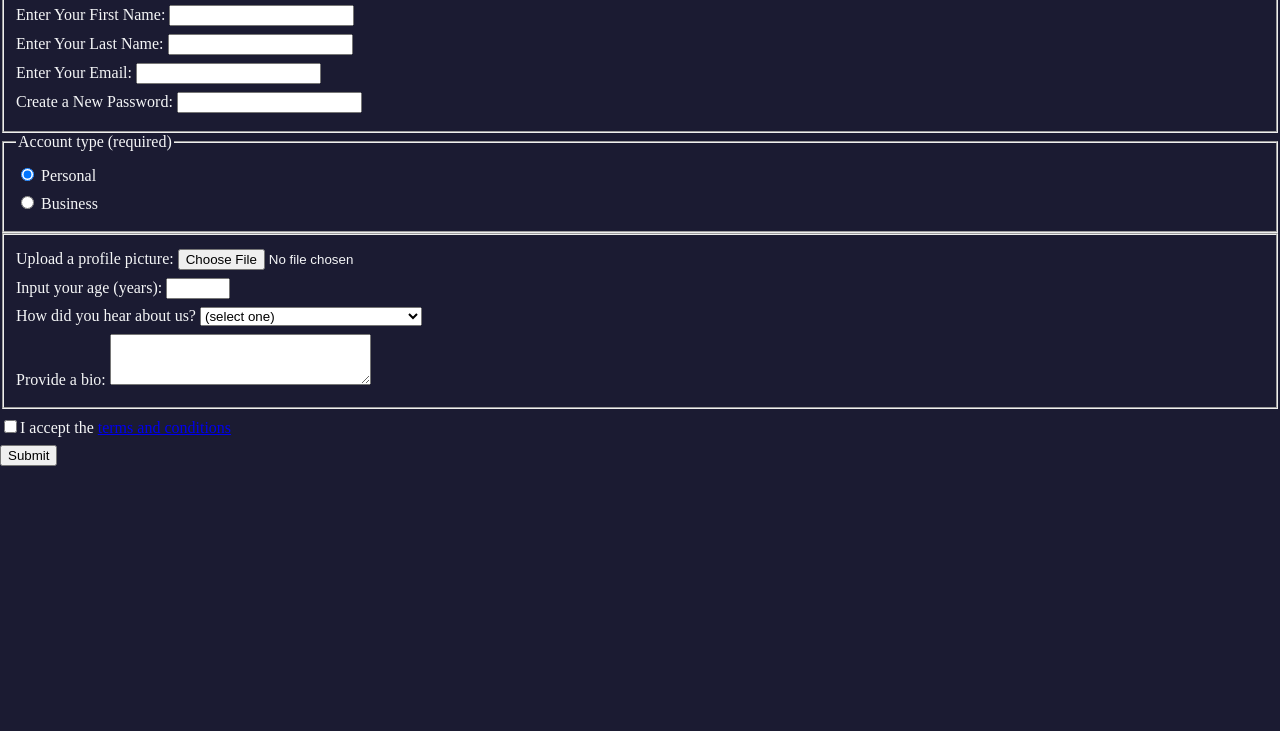
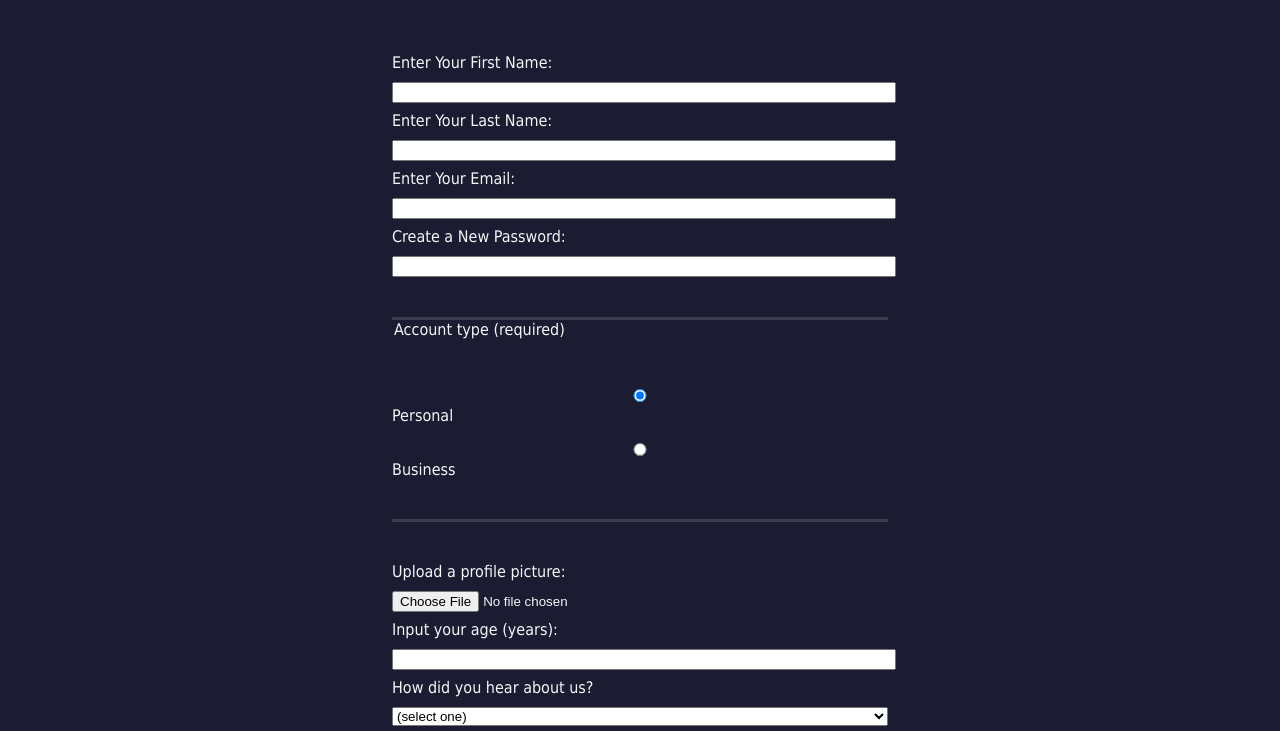
Before and after one commit to MateoLeon505/Registration-Form, a plain HTML site: page form.html in a window 1280 px wide. Shown: the part 124-855 px from the top of the page. Before the commit the page ends 821 px from the top, so only its background shows below. Drawn offline with Linux system fonts and the light colour scheme.

Commit message:
agregando estilos al formulario

```diff
--- a/form.html
+++ b/form.html
@@ -11,10 +11,12 @@
         <p>Please fill out this form with the required information</p>
         <form method="post" action='https://register-demo.freecodecamp.org'>
             <fieldset>
-                <label for="first-name">Enter Your First Name: <input id="first-name" type="text" required /></label>
-                <label for="last-name">Enter Your Last Name: <input id="last-name" type="text" required /></label>
-                <label for="email">Enter Your Email: <input id="email" type="email" required /></label>
-                <label for="new-password">Create a New Password: <input id="new-password" type="password" pattern="[a-z0-5]{8,}" required /></label>
+                <label for="first-name">Enter Your First Name: <input id="first-name" type="text" required name="first-name"/></label>
+                <label for="last-name">Enter Your Last Name: <input id="last-name" type="text" required name="last-name"/></label>
+                <label for="email">Enter Your Email: <input id="email" type="email" required name="email"/></label>
+                <label for="new-password">Create a New Password:
+                    <input id="new-password" type="password" pattern="[a-z0-5]{8,}" required name="password"/>
+                </label>
             </fieldset>
             <fieldset>
                 <legend>Account type (required)</legend>
@@ -22,10 +24,10 @@
                 <label for='business-account'><input type="radio" name="account-type" id='business-account'/> Business</label>
             </fieldset>
             <fieldset>
-                <label for='profile-picture'>Upload a profile picture: <input type="file" id='profile-picture'/></label>
-                <label for='age'>Input your age (years): <input type="number" min="13" max="120" id='age'/></label>
+                <label for='profile-picture'>Upload a profile picture: <input type="file" id='profile-picture' name="file"/></label>
+                <label for='age'>Input your age (years): <input type="number" min="13" max="120" id='age' name="age"/></label>
                 <label for='referrer'>How did you hear about us?
-                    <select id='referrer'>
+                    <select id='referrer' name="referrer">
                         <option value="">(select one)</option>
                         <option value="1">freeCodeCamp News</option>
                         <option value="2">freeCodeCamp YouTube Channel</option>
@@ -34,14 +36,14 @@
                     </select>
                 </label>
                 <label for='bio'>Provide a bio:
-                    <textarea id='bio' rows='3' cols='30'></textarea>
+                    <textarea id='bio' rows='3' cols='30' placeholder='I like coding on the beach...' name="bio"></textarea>
                 </label>
             </fieldset>
             <label for="terms-and-conditions">
-                <input id="terms-and-conditions" type="checkbox" required />I accept the
+                <input id="terms-and-conditions" type="checkbox" required name="checkbox"/>I accept the
                     <a  href='https://www.freecodecamp.org/news/terms-of-service/' target="_blank">terms and conditions</a>
             </label>
             <input type="submit" value="Submit" />
-          </form>
+        </form>
     </body>
 </html>
--- a/styles.css
+++ b/styles.css
@@ -4,6 +4,36 @@ body {
     margin: 0;
     background-color: #1b1b32;
     color: #f5f6f7;
+    font-family: Tahoma;
+    font-size: 16px;
+}
+
+h1, p {
+    margin: 1em auto;
+    text-align: center;
+}
+
+form {
+    margin: 0 auto;
+    max-width: 500px;
+    min-width: 300px;
+    width: 60vw;
+}
+
+fieldset {
+    border: 0;
+    padding: 2rem 0;
+    border-bottom: 3px solid #3b3b4f;
+}
+
+fieldset:last-of-type {
+    border-bottom: none;
+}
+
+input, textarea, select {
+    width: 100%;
+    margin: 10px 0;
+    margin-bottom: 0;
 }
 
 label {
```
